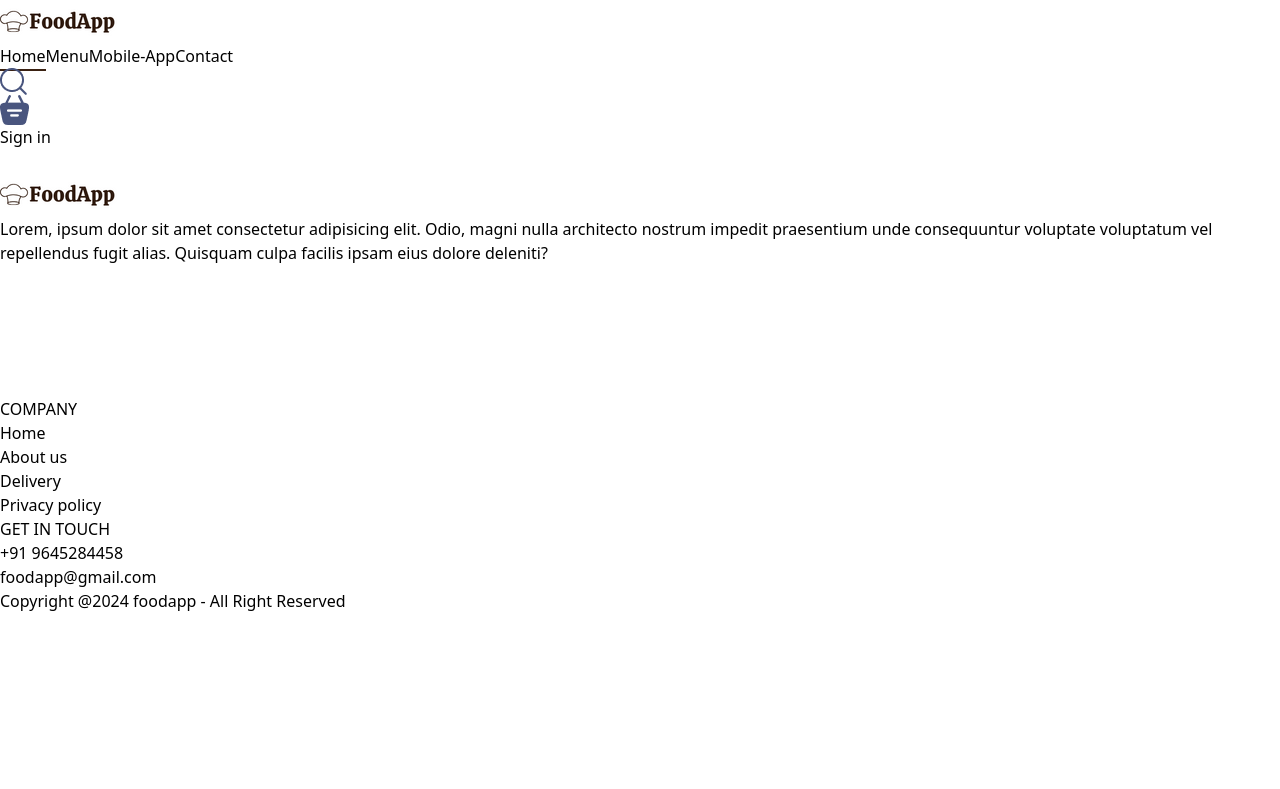
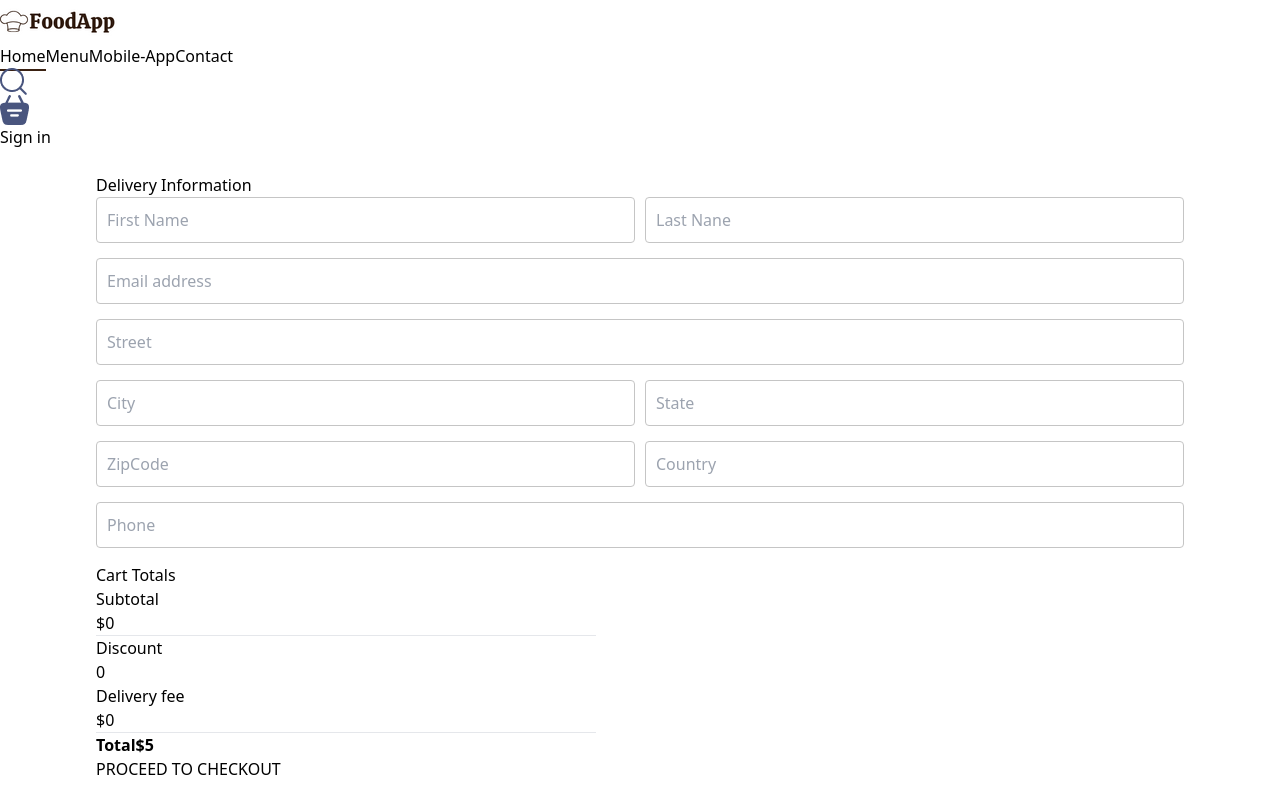
Before and after one commit to AADILMANDOTTIL/foodApp.com, a React (Vite) app: page /order in a window 1280 px wide. Shown: the top 789 px of the page. Built offline with nearby package versions, Linux system fonts and the light colour scheme.

Commit message:
new update

```diff
--- a/src/App.jsx
+++ b/src/App.jsx
@@ -10,6 +10,7 @@ import LoginPage from './Components/LoginPage/LoginPage'
 
 function App() {
   const [ShowLogin,setShowLogin]=useState(false)
+
   return (
     <>
 
@@ -19,7 +20,7 @@ function App() {
 
       <Routes>
         <Route path='/' element={<Home/>}/>
-        <Route path='/Cart' element={<Cart/>}/>
+        <Route path='/Cart' element={<Cart S/>}/>
         <Route path='/order' element={<PlaceHolder/>}/>
 
       </Routes>
--- a/src/context/StoreContext.jsx
+++ b/src/context/StoreContext.jsx
@@ -5,7 +5,8 @@ export const StoreContext = createContext(null)
 
 const StoreContextProvider = (Props) => {
     const [CartItems, setCartItems] = useState({})
-    console.log(CartItems);
+    const [Promo, setPromo] = useState("")
+    const [data, setData] = useState("")
     const Ingrement = (itemId) => {
         if (!CartItems[itemId]) {
             setCartItems((prev) => ({ ...prev, [itemId]: 1 }))
@@ -25,15 +26,37 @@ const StoreContextProvider = (Props) => {
 
 const getTotalAmount=()=>{
     let totalAmount=0
+
+
     for(const item in CartItems){
         if(CartItems[item]>0){
-            let itemInfo=food_list.find((product)=>product._id===item)
+            let itemInfo=food_list.find((product)=>product._id===item);
             totalAmount +=itemInfo.price*CartItems[item]
+
+
+
         }
+
+
     }
     return totalAmount
 }
 
+const discountValue=()=>{
+let discountValue=0
+if(data==='ADL10'){
+    discountValue=-10
+}
+return discountValue
+}
+
+const discount = () => {
+    let value = 0
+    if (data === "ADL10") {
+      value = getTotalAmount() - 10
+    }
+    return value
+  }
 
     const contextValue = {
         food_list,
@@ -42,7 +65,13 @@ const getTotalAmount=()=>{
         Degrement,
         Ingrement,
         remove,
-        getTotalAmount
+        getTotalAmount,
+        setData,
+        setPromo,
+        Promo,
+        discount,
+        discountValue
+
 
     }
     return (
--- a/src/pages/Cart/Cart.jsx
+++ b/src/pages/Cart/Cart.jsx
@@ -1,15 +1,22 @@
-import React from 'react'
+import React, { useState } from 'react'
 import { useContext } from 'react'
 import { StoreContext } from '../../context/StoreContext'
 import '../Cart/Cart.css'
+import { useNavigate } from 'react-router-dom'
 import { assets } from '../../assets/assets'
 
 function Cart() {
-  const {CartItems,food_list,Degrement,Ingrement,remove,getTotalAmount}=useContext(StoreContext)
-  console.log(CartItems);
+  const { CartItems, food_list, Degrement, Ingrement, remove, getTotalAmount ,setData,setPromo,Promo,discount,discountValue} = useContext(StoreContext)
+
+
+
+
+  const navigate = useNavigate()
+
+
   return (
     <>
-{getTotalAmount()===0?<div className='w-[100%] h-[60vh] flex justify-center items-center'><h1 className='text-4xl animate-bounce md:text-5xl'>You Cart is Empty</h1></div>:
+      {getTotalAmount() === 0 ? <div className='w-[100%] h-[60vh] flex justify-center items-center'><h1 className='text-4xl animate-bounce md:text-5xl'>You Cart is Empty</h1></div> :
         <div className='mt-[100px]'>
           <div>
             <div className='cart-items-title  '>
@@ -22,22 +29,21 @@ function Cart() {
             </div>
             <br />
             <hr />
-   {food_list.map((item,index)=>{
-if(CartItems[item._id]>0)
-{
-return(
+            {food_list.map((item, index) => {
+              if (CartItems[item._id] > 0) {
+                return (
                   <div className='cart-items-title mt-4'>
                     <img className='w-[50px] md:w-[80px]' src={item.image} alt="" srcset="" />
                     <p className=''>{item.name}</p>
                     <p>${item.price}</p>
                     <div className='flex justify-center items-center  border-2 w-[60px] h-[30px]  '>
-  <button onClick={()=>Degrement(item._id)} className='text-black p-3 text-[25px]'>-</button>
+                      <button onClick={() => Degrement(item._id)} className='text-black p-3 text-[25px]'>-</button>
                       <p >{CartItems[item._id]}</p>
-  <button onClick={()=>Ingrement(item._id)} className='p-3  text-black text-[15px]'>+</button>
+                      <button onClick={() => Ingrement(item._id)} className='p-3  text-black text-[15px]'>+</button>
                     </div>
 
-  <p>${item.price*CartItems[item._id]}</p>
-  <button onClick={()=>remove(item._id)} className='bg-red-700 p-2 text-white rounded'>Remove</button>
+                    <p>${item.price * CartItems[item._id]}</p>
+                    <button onClick={() => remove(item._id)} className='bg-red-700 p-2 text-white rounded'>Remove</button>
 
                   </div>
                 )
@@ -56,26 +62,39 @@ return(
                   <p>${getTotalAmount()}</p>
                 </div>
                 <hr />
+                {discount ? <div className='flex justify-between '>
+                  <p>Discount</p>
+                  <p>{discountValue()}</p>
+                </div> : <></>}
+
+
                 <div className='flex justify-between'>
                   <p>Delivery fee</p>
-         <p>${getTotalAmount()===0?0:5}</p>
+                  <p>${getTotalAmount() === 0 ? 0 : 5}</p>
                 </div>
                 <hr />
+                {discount() ? <div className='flex justify-between '>
+                  <b>Total</b>
+                  <b>${discount() + 5}</b>
+                </div>
+                  :
                   <div className='flex justify-between '>
                     <b>Total</b>
                     <b>${getTotalAmount()===0?0:getTotalAmount()+5}</b>
                   </div>
-       <hr />
+
+                }
+
 
               </div>
-     <button className='border-none text-white bg-[#3a2112] w-[200px] text-[13px] p-[6px] my-10 cursor-pointer rounded'>PROCEED TO CHECKOUT</button>
+              <button onClick={() => navigate('/order')} className='border-none text-white bg-[#3a2112] w-[200px] text-[13px] p-[6px] my-10 cursor-pointer rounded'>PROCEED TO CHECKOUT</button>
             </div>
             <div className='flex-1 '>
               <div>
                 <p>If you have a promo code, Enter it here</p>
                 <div className='mt-[10px] flex justify-between items-center border-2 rounded pl-2 outline-none'>
-         <input className='outline-none' type="text" placeholder='promo code' />
-         <button className='w-[150px] bg-black text-white h-[50px] rounded-r-sm '>Submit</button>
+                  <input onChange={(e) => { setPromo(e.target.value) }} className='outline-none' type="text" placeholder='promo code' value={Promo} />
+                  <button onClick={() => { setData(Promo), setPromo("") }} className='w-[150px] bg-black text-white h-[50px] rounded-r-sm '>Submit</button>
                 </div>
 
               </div>
--- a/src/pages/PlaceHolder/PlaceHolder.css
+++ b/src/pages/PlaceHolder/PlaceHolder.css
@@ -0,0 +1,16 @@
+.left-part input{
+    margin-bottom: 15px;
+    width: 100%;
+    padding: 10px;
+    border: 1px solid #c5c5c5;
+    border-radius: 4px;
+    outline-color: #3a2112;
+}
+.multi-field{
+    display: flex;
+    gap: 10px;
+}
+.right-part{
+    width: 100%;
+    max-width: max(40%,500px);
+}
--- a/src/pages/PlaceHolder/PlaceHolder.jsx
+++ b/src/pages/PlaceHolder/PlaceHolder.jsx
@@ -1,10 +1,77 @@
-import React from 'react'
+import React, { useContext } from 'react'
+import { StoreContext } from '../../context/StoreContext'
+import '../PlaceHolder/PlaceHolder.css'
+
 
 function PlaceHolder() {
+  const {getTotalAmount,discount,discountValue}=useContext(StoreContext)
   return (
-    <div>
+    <>
+      <div className='w-[100%] '>
 
-    </div>
+
+        <form className='md:flex md:items-start md:justify-between  mt-[60px] mb-[30px] gap-[50px]'>
+          <div className='w-[100%] md:max-w-[30%] left-part'>
+            <p className='text-[30px] font-[600] mb-[50px]'>Delivery Information</p>
+            <div className='multi-field'>
+              <input type="text" placeholder='First Name' required />
+              <input type="text" placeholder='Last Nane' required />
+            </div>
+            <input type="text" placeholder='Email address' required />
+            <input type="text" placeholder='Street' required />
+            <div className='multi-field'>
+              <input type="text" placeholder='City' required />
+              <input type="text" placeholder='State' required />
+            </div>
+            <div className='multi-field'>
+              <input type="text" placeholder='ZipCode' required />
+              <input type="text" placeholder='Country' required />
+            </div>
+            <input type="text" placeholder='Phone' />
+          </div>
+
+
+
+          <div className='right-part'>
+          <div className='flex-1 flex flex-col gap-[20px]'>
+              <h1 className='text-2xl font-medium'>Cart Totals</h1>
+              <div className='space-y-3'>
+                <div className='flex justify-between '>
+                  <p>Subtotal</p>
+                  <p>${getTotalAmount()}</p>
+                </div>
+                <hr />
+                {discount ? <div className='flex justify-between '>
+                  <p>Discount</p>
+                  <p>{discountValue()}</p>
+                </div> : <></>}
+
+
+                <div className='flex justify-between'>
+                  <p>Delivery fee</p>
+                  <p>${getTotalAmount() === 0 ? 0 : 5}</p>
+                </div>
+                <hr />
+                {discount() ? <div className='flex justify-between '>
+                  <b>Total</b>
+                  <b>${discount() + 5}</b>
+                </div>
+                  :
+                  <div className='flex justify-between '>
+                    <b>Total</b>
+                    <b>${getTotalAmount() + 5}</b>
+                  </div>
+
+                }
+
+
+              </div>
+              <button onClick={() => navigate('/order')} className='border-none text-white bg-[#3a2112] w-[200px] text-[13px] p-[6px] my-10 cursor-pointer rounded'>PROCEED TO CHECKOUT</button>
+            </div>
+          </div>
+        </form>
+      </div>
+    </>
   )
 }
 
```
Lines whose indentation alone changed are shown as unchanged.
